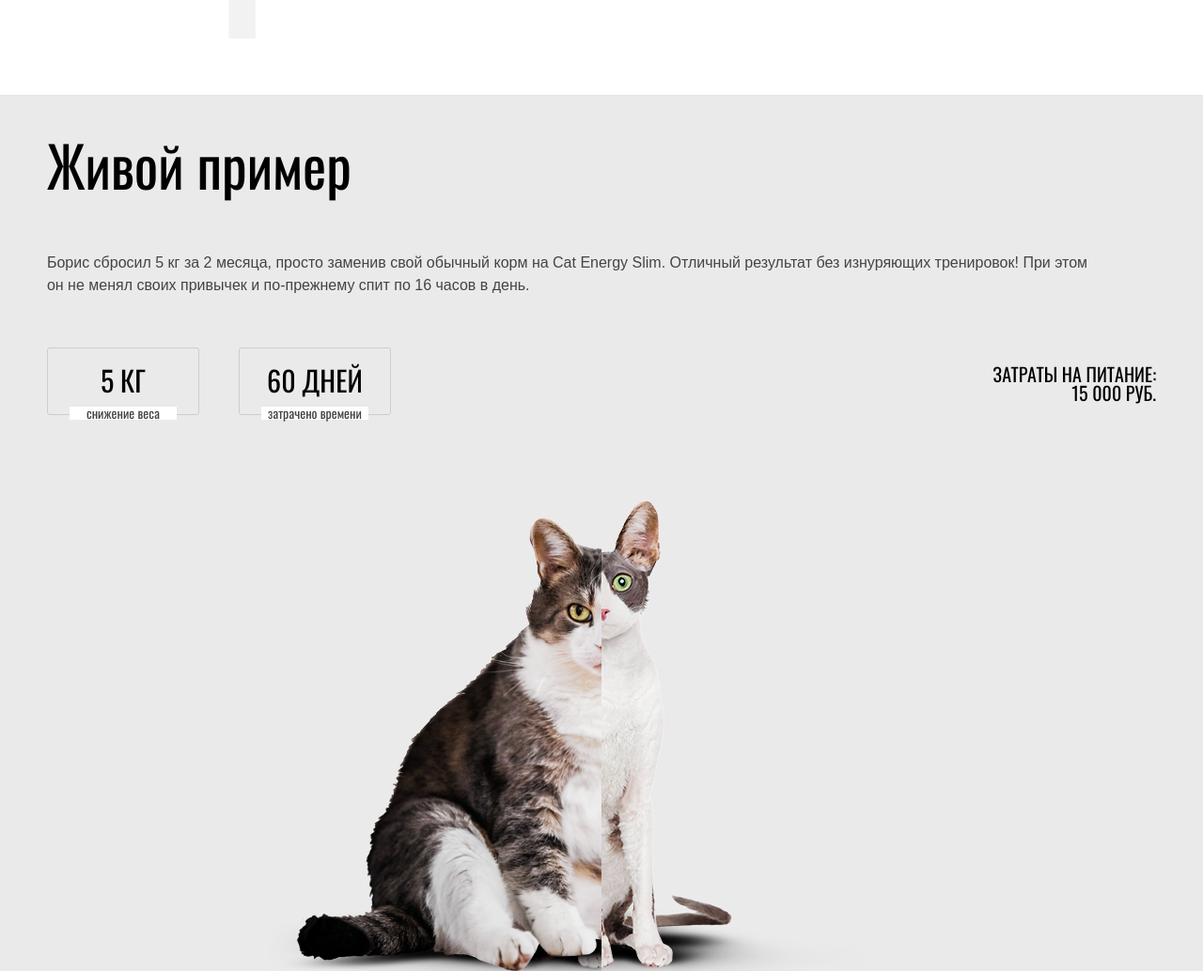
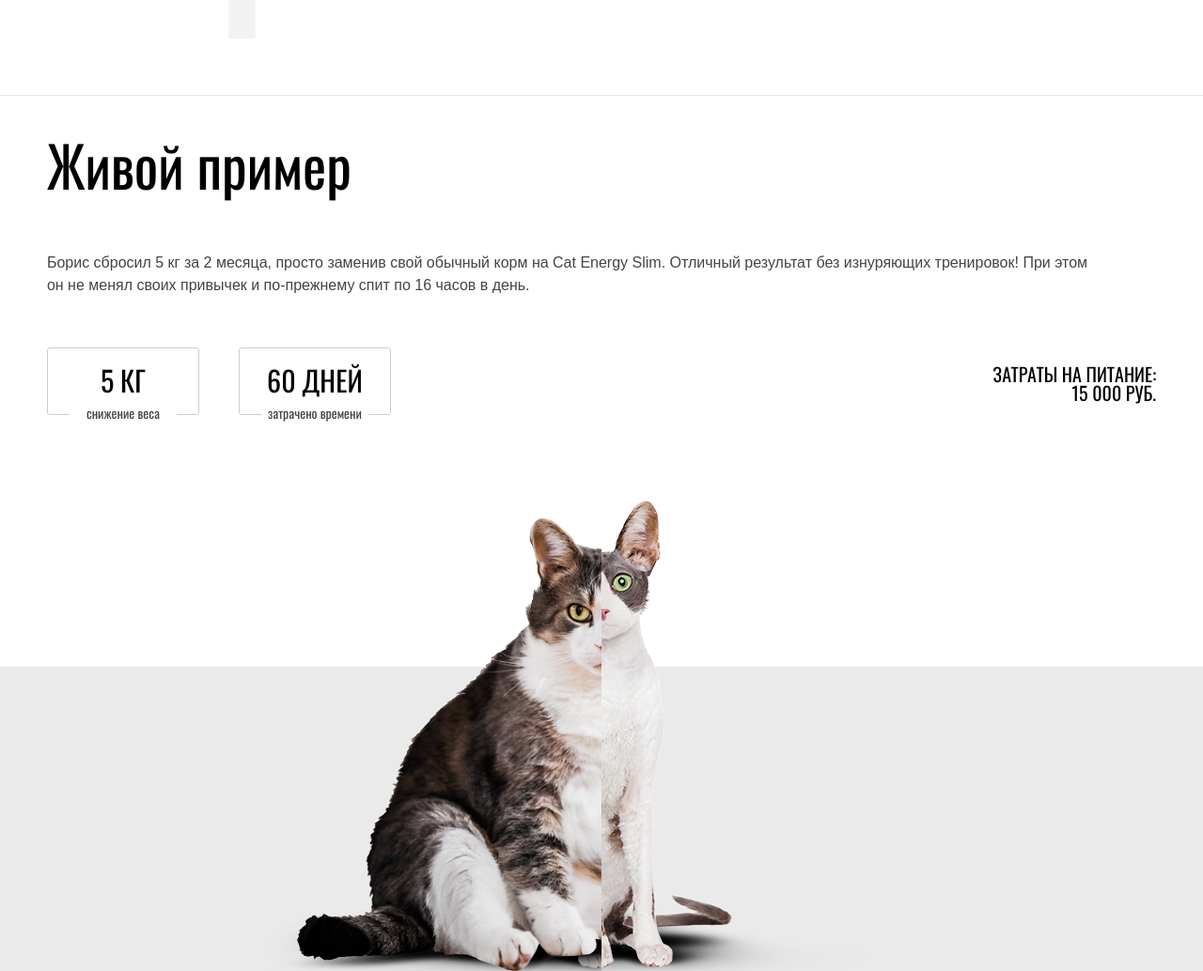
Before and after one commit to Red-Warrior/1713071-cat-energy-22, a website: page source/index.html in a window 1280 px wide. Shown: the part 2333-3367 px from the top of the page at 94% size. Drawn offline with nearby package versions, Linux system fonts and the light colour scheme; files that its build step writes are made by us from their sources.

Commit message:
adaptive images form page

```diff
--- a/source/sass/blocks/example.scss
+++ b/source/sass/blocks/example.scss
@@ -4,11 +4,11 @@
   background-color: $blocks;
 
   @media (min-width: $tablet-width) {
-    background-color: #eaeaea;
+    background-image: linear-gradient($base-background 58%, #eaeaea 58%);
   }
 
   @media (min-width: $desktop-width) {
-    background-color: $blocks;
+    background-image: linear-gradient($base-background 30%, $blocks 30%);
   }
 }
 
@@ -29,27 +29,6 @@
     display: flex;
     justify-content: space-between;
     align-items: flex-start;
-  }
-}
-
-.example::before {
-  content: "";
-  width: 100%;
-  height: 633px;
-  display: none;
-  background-color: $base-background;
-  position: absolute;
-  z-index: 0;
-  left: 0;
-  right: 0;
-  top: 0;
-
-  @media (min-width: $tablet-width) {
-    display: block;
-  }
-
-  @media (min-width: $desktop-width) {
-    height: 190px;
   }
 }
 
--- a/source/sass/blocks/form.scss
+++ b/source/sass/blocks/form.scss
@@ -6,7 +6,7 @@ fieldset {
   border: none;
 }
 
-.form {
+.form__block-wrapper {
   @include side-padding;
 
   @media (min-width: $tablet-width) {
@@ -243,7 +243,7 @@ input:not([type="checkbox"]):not([type="radio"]),
   }
 }
 
-.form__title::before {
+/*.form__title::before {
   content: "";
   width: 200vw;
   height: 2px;
@@ -260,7 +260,7 @@ input:not([type="checkbox"]):not([type="radio"]),
   @media (min-width: $desktop-width) {
     left: -1400px;
   }
-}
+}*/
 
 .form__title::after {
   margin-left: -25px;
```
Also changed, not shown: source/form.html (+19 -5 lines).
